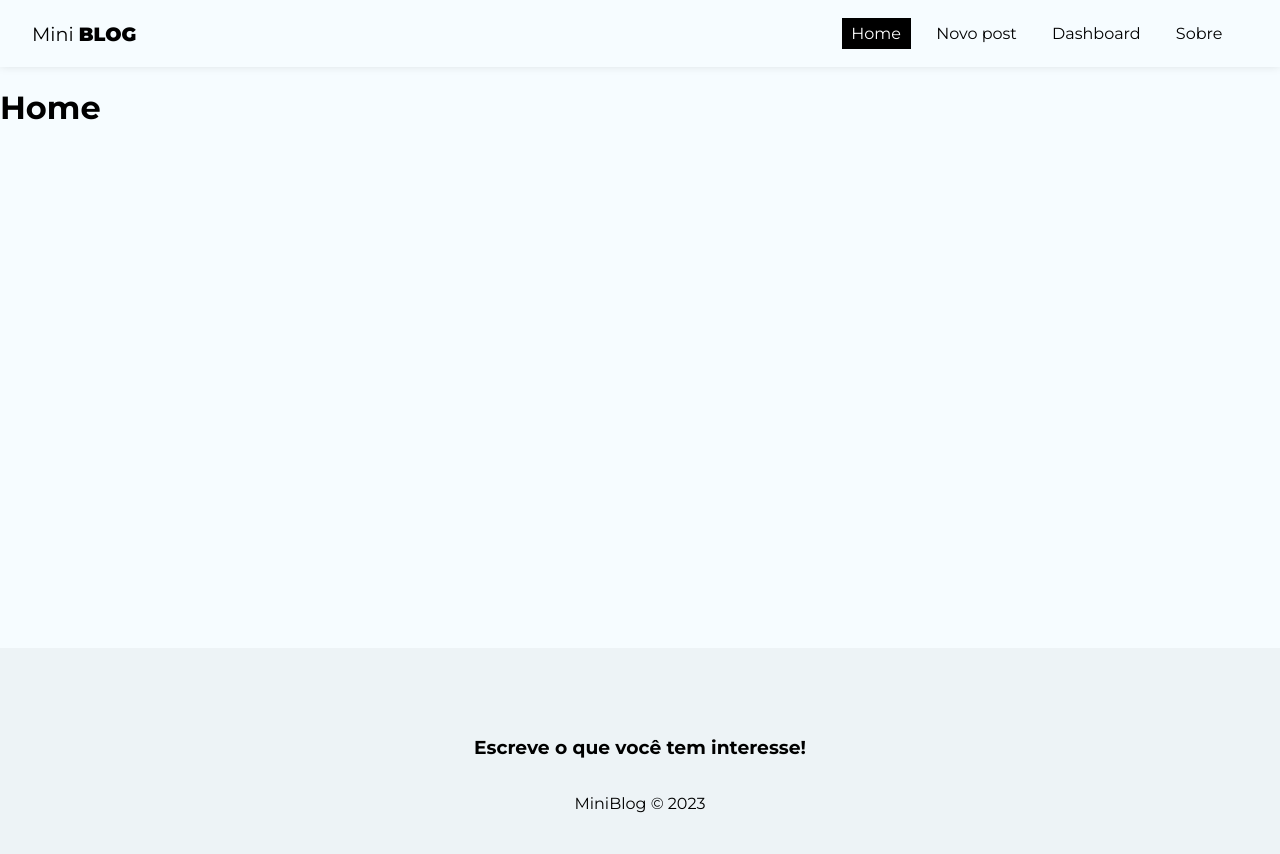
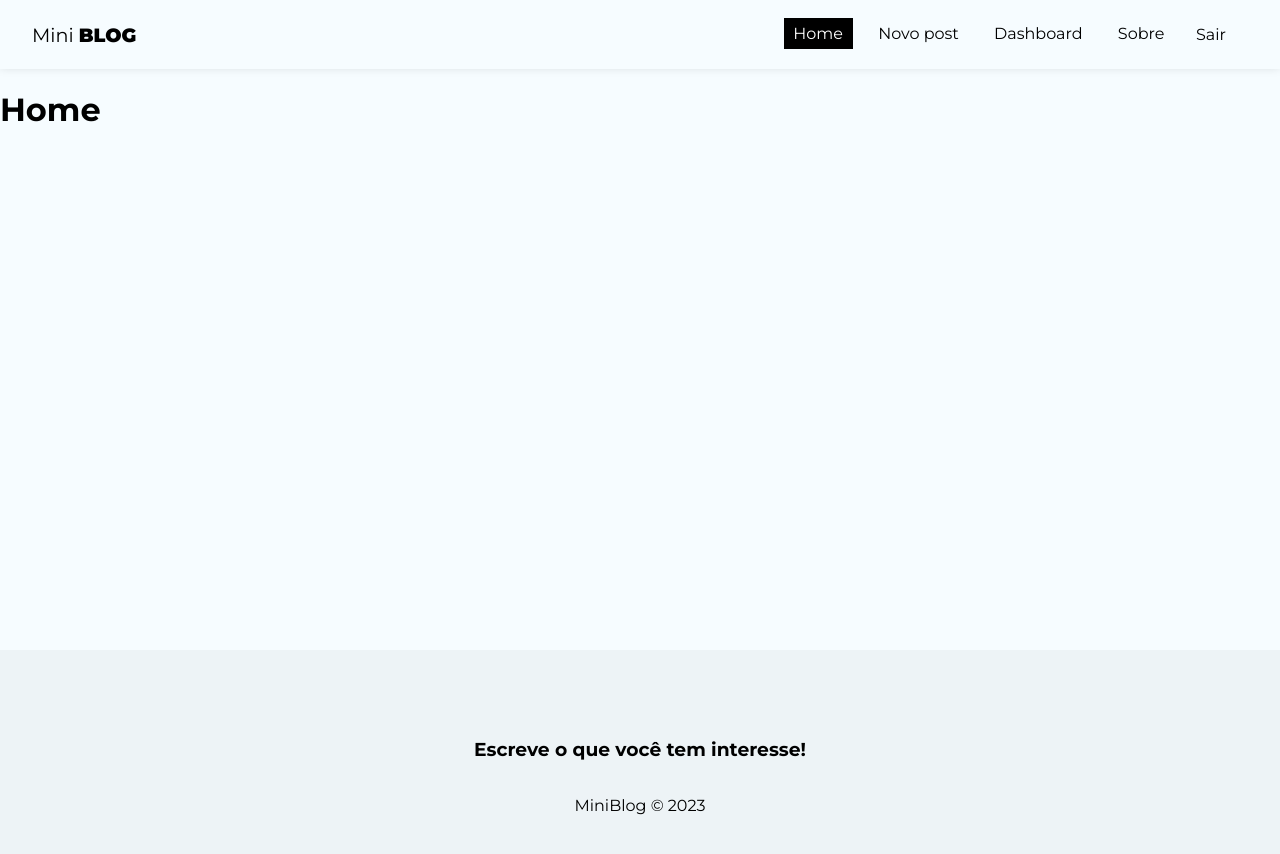
Before and after one commit to felippefsantana/mini-blog, a React (Create React App) app: page / in a window 1280 px wide. Shown: the top 854 px of the page. Built offline with nearby package versions, Linux system fonts and the light colour scheme; no server answers; sample sign-in values are in the browser's storage.

Commit message:
lougout function

```diff
--- a/src/components/Navbar.js
+++ b/src/components/Navbar.js
@@ -6,6 +6,7 @@
 
 const Navbar = () => {
   const { user } = useAuthValue();
+  const { logout } = useAuthentication();
 
   return (
     <nav className={styles.navbar}>
@@ -39,6 +40,11 @@
         <li>
           <NavLink to="/about" className={({ isActive }) => (isActive ? styles.active : '')}>Sobre</NavLink>
         </li>
+        {user && (
+          <li>
+            <button onClick={logout}>Sair</button>
+          </li>
+        )}
       </ul>
     </nav>
   )
--- a/src/hooks/useAtuhentication.js
+++ b/src/hooks/useAtuhentication.js
@@ -26,6 +26,7 @@
     }
   }
 
+  // register
   const createUser = async (data) => {
     checkIfIsCancelled();
     setLoading(true);
@@ -62,6 +63,12 @@
     }
   }
 
+  // logout - sign out
+  const logout = () => {
+    checkIfIsCancelled();
+    signOut(auth);
+  }
+
   useEffect(() => {
     return () => setCancelled(true);
   }, []);
@@ -70,6 +77,7 @@
     auth,
     createUser,
     error,
-    loading
+    loading,
+    logout
   }
 }
```
